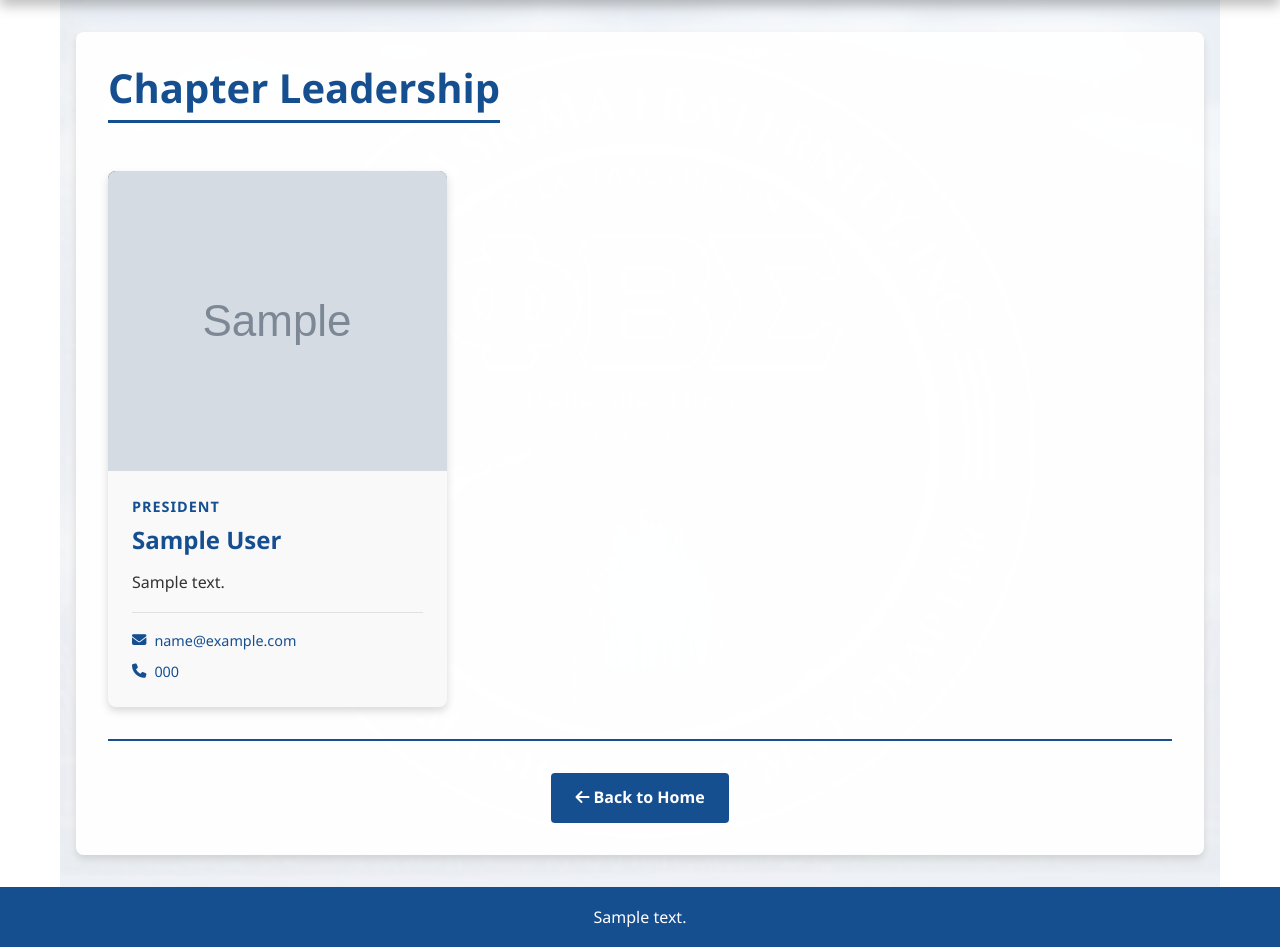
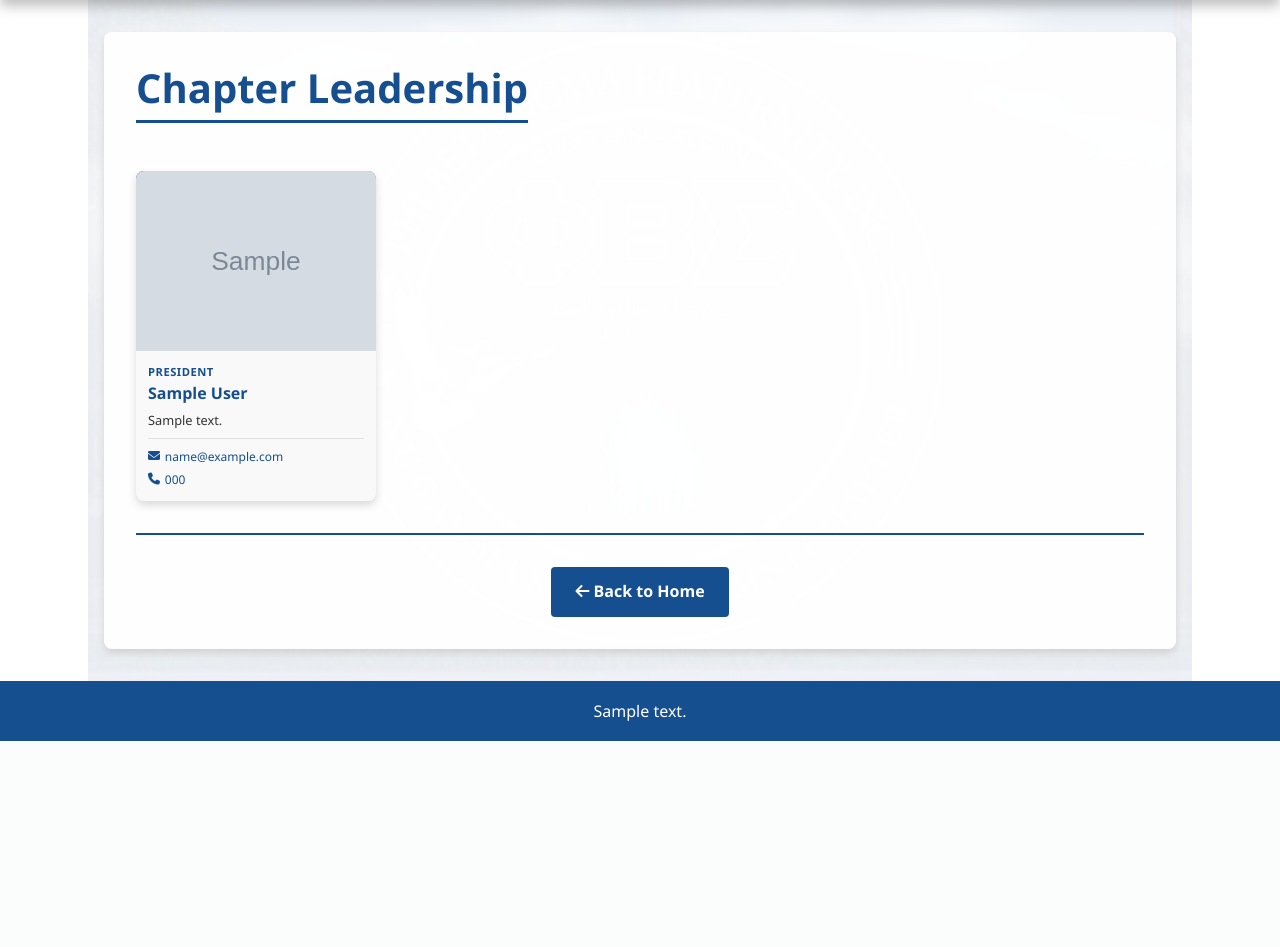
Before and after one commit to jeuanimo/CapstoneCH61, a Django app: page /chapter-leadership/ in a window 1280 px wide. Shown: the part 168-1115 px from the top of the page. After the commit the page ends 909 px from the top, so only its background shows below. Run offline with Django 5.2, Linux system fonts and the light colour scheme; tables that the repository leaves empty hold one stand-in row (values such as "Sample post"); grey boxes marked "Sample" are stand-in pictures.

Commit message:
Show 6 smaller leadership cards per row to fit all officers

```diff
--- a/templates/pages/chapter_leadership.html
+++ b/templates/pages/chapter_leadership.html
@@ -31,7 +31,7 @@
     }
 
     .content-wrapper {
-        max-width: 1400px;
+        max-width: 1800px;
         margin: 0 auto;
         background: rgba(255, 255, 255, 0.95);
         border-radius: 8px;
@@ -93,24 +93,36 @@
 
     .leadership-grid {
         display: grid;
-        grid-template-columns: repeat(4, 1fr);
-        gap: 1.5rem;
+        grid-template-columns: repeat(6, 1fr);
+        gap: 1rem;
         margin-top: 2rem;
     }
 
-    @media (max-width: 1400px) {
+    @media (max-width: 1600px) {
+        .leadership-grid {
+            grid-template-columns: repeat(5, 1fr);
+        }
+    }
+
+    @media (max-width: 1300px) {
+        .leadership-grid {
+            grid-template-columns: repeat(4, 1fr);
+        }
+    }
+
+    @media (max-width: 1000px) {
         .leadership-grid {
             grid-template-columns: repeat(3, 1fr);
         }
     }
 
-    @media (max-width: 1000px) {
+    @media (max-width: 768px) {
         .leadership-grid {
             grid-template-columns: repeat(2, 1fr);
         }
     }
 
-    @media (max-width: 600px) {
+    @media (max-width: 480px) {
         .leadership-grid {
             grid-template-columns: 1fr;
         }
@@ -136,7 +148,7 @@
 
     .leader-image {
         width: 100%;
-        height: 300px;
+        height: 180px;
         background: linear-gradient(135deg, var(--primary-color) 0%, var(--secondary-color) 100%);
         display: flex;
         align-items: center;
@@ -151,21 +163,21 @@
     }
 
     .leader-image i {
-        font-size: 5rem;
+        font-size: 3.5rem;
         color: rgba(255, 255, 255, 0.5);
     }
 
     .leader-info {
-        padding: 1.5rem;
+        padding: 0.75rem;
     }
 
     .leader-position {
         color: var(--primary-color);
-        font-size: 0.9rem;
+        font-size: 0.7rem;
         font-weight: 600;
         text-transform: uppercase;
-        letter-spacing: 1px;
-        margin-bottom: 0.5rem;
+        letter-spacing: 0.5px;
+        margin-bottom: 0.25rem;
     }
 
     body.dark-mode .leader-position {
@@ -174,9 +186,10 @@
 
     .leader-name {
         color: var(--primary-color);
-        font-size: 1.5rem;
+        font-size: 1rem;
         font-weight: 700;
-        margin: 0 0 1rem 0;
+        margin: 0 0 0.5rem 0;
+        line-height: 1.2;
     }
 
     body.dark-mode .leader-name {
@@ -185,8 +198,13 @@
 
     .leader-bio {
         color: #333;
-        line-height: 1.6;
-        margin-bottom: 1rem;
+        line-height: 1.4;
+        margin-bottom: 0.5rem;
+        font-size: 0.8rem;
+        display: -webkit-box;
+        -webkit-line-clamp: 3;
+        -webkit-box-orient: vertical;
+        overflow: hidden;
     }
 
     body.dark-mode .leader-bio {
@@ -196,9 +214,10 @@
     .leader-contact {
         display: flex;
         flex-direction: column;
-        gap: 0.5rem;
-        margin-top: 1rem;
-        padding-top: 1rem;
+        gap: 0.25rem;
+        margin-top: 0.5rem;
+        font-size: 0.75rem;
+        padding-top: 0.5rem;
         border-top: 1px solid #e0e0e0;
     }
 
@@ -209,10 +228,10 @@
     .leader-contact a {
         color: var(--primary-color);
         text-decoration: none;
-        font-size: 0.9rem;
+        font-size: 0.75rem;
         display: flex;
         align-items: center;
-        gap: 0.5rem;
+        gap: 0.3rem;
     }
 
     .leader-contact a:hover {
@@ -225,9 +244,9 @@
 
     .leader-actions {
         display: flex;
-        gap: 0.5rem;
-        margin-top: 1rem;
-        padding-top: 1rem;
+        gap: 0.3rem;
+        margin-top: 0.5rem;
+        padding-top: 0.5rem;
         border-top: 1px solid #e0e0e0;
     }
 
@@ -237,13 +256,13 @@
 
     .btn-edit, .btn-delete {
         flex: 1;
-        padding: 0.5rem;
+        padding: 0.3rem 0.4rem;
         border-radius: 4px;
         text-decoration: none;
         font-weight: 600;
         text-align: center;
         transition: all 0.3s ease;
-        font-size: 0.85rem;
+        font-size: 0.7rem;
     }
 
     .btn-edit {
```
